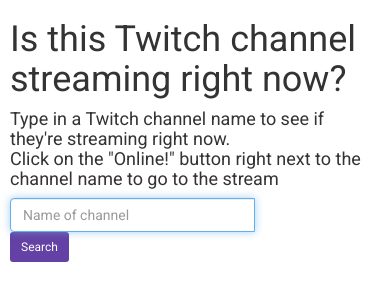
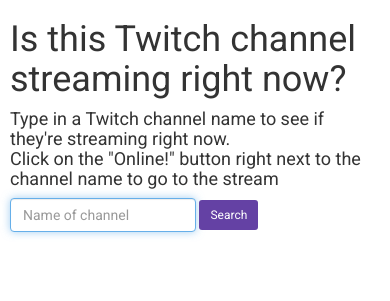
Before and after one commit to rkojima/is-streaming, a PHP site: page / in a window 390 px wide. Shown: the top 301 px of the page. Run offline with PHP 8.4, Linux system fonts and the light colour scheme; some libraries are stand-ins or nearby versions.

Commit message:
make the form inline

```diff
--- a/index.html
+++ b/index.html
@@ -13,9 +13,12 @@
 <body>
     <h1>Is this Twitch channel streaming right now?</h1>
     <h4>Type in a Twitch channel name to see if they're streaming right now. <br> Click on the "Online!" button right next to the channel name to go to the stream</h4>
-    <form class="user-input input-group">
-        <input type="text" name="input" class='form-control query' placeholder="Name of channel" required>
-        <button class="btn btn-sm">Search</button>
+
+    <form class="form-inline user-input">
+      <div class="form-group">
+        <input type="text" name="query" class='form-control query' placeholder="Name of channel" required>
+      </div>
+      <button class="btn btn-sm" type="submit">Search</button>
     </form>
 <!--    <div class="results"> -->
     <table class="results">
--- a/main.css
+++ b/main.css
@@ -10,10 +10,6 @@ input {
 .btn {
     background-color: #6441A4;
     color: white;
-}
-
-.input-group .form-control {
-    margin: 0px !important;
 }
 
 button {
@@ -106,5 +102,18 @@ table {
     border-collapse: collapse;
 }
 
+@media (min-width:240px) and (max-width:767px) {
+    .user-input .form-control {
+        display: inline-block;
+        width: auto;
+        margin: 0;
+    }
+    .user-input .form-group {
+        display: inline-block;
+        width: auto;
+        margin-bottom: 0;
+        vertical-align: middle;
+    }
+}
 
 /*Do mobile first*/
```
